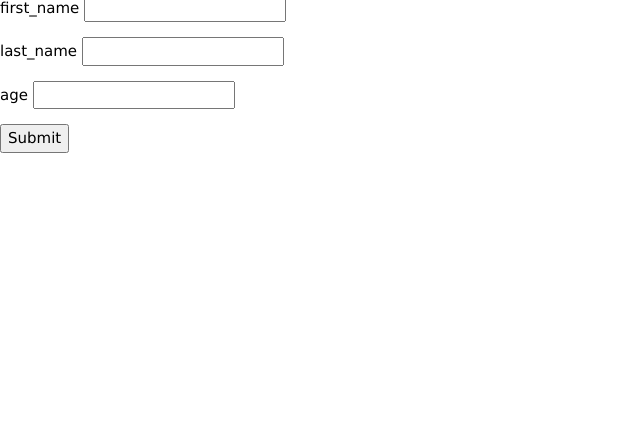
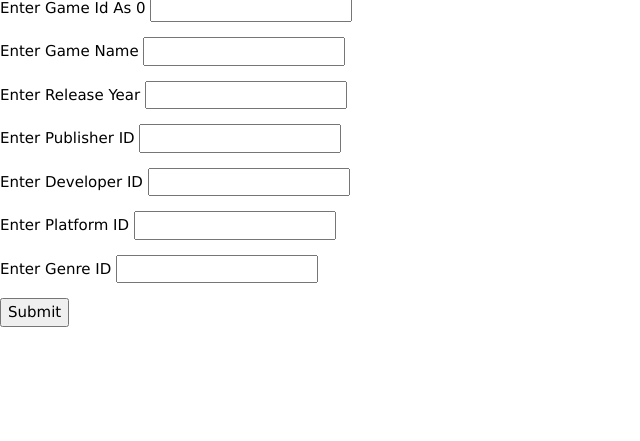
Before and after one commit to Spwilson87/Video-game-tracker, a Flask app: page /add_games in a window 1280 px wide. Shown: the part 359-800 px from the top of the page, without its empty margins (0-640 px from the left). Run offline with Flask 2, Linux system fonts and the light colour scheme; some libraries are stand-ins or nearby versions.

Commit message:
Added feilds for games

```diff
--- a/webapp/templates/add_games.html
+++ b/webapp/templates/add_games.html
@@ -9,10 +9,14 @@
       <p>Enter Your Details<p></p>
     </div>
 
-    <form action="/done" method = "POST">
-      <p>first_name <input type = "text" name = 'first_name' /></p>
-      <p>last_name <input type = "text" name = 'last_name' /></p>
-      <p>age <input type = "integer" name = 'age' /></p>
+    <form action="/add_games_done" method = "POST">
+      <p>Enter Game Id As 0 <input type = "integer" name = 'game_id' /></p>
+      <p>Enter Game Name <input type = "text" name = 'game_name' /></p>
+      <p>Enter Release Year <input type = "integer" name = 'release_year' /></p>
+      <p>Enter Publisher ID <input type = "integer" name = 'pub_id' /></p>
+      <p>Enter Developer ID <input type = "integer" name = 'dev_id' /></p>
+      <p>Enter Platform ID <input type = "integer" name = 'platform_id' /></p>
+      <p>Enter Genre ID <input type = "integer" name = 'genre_id' /></p>
       <p><input type = "submit" value = "Submit" /></p>
     </form>
     {% endblock %}
```
